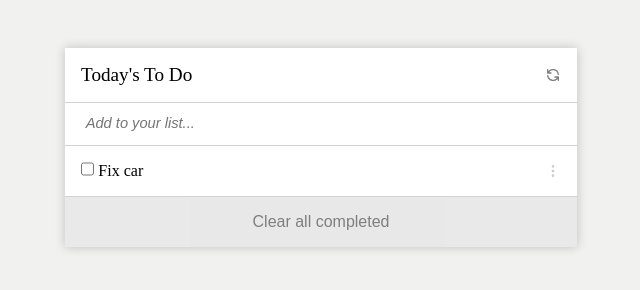
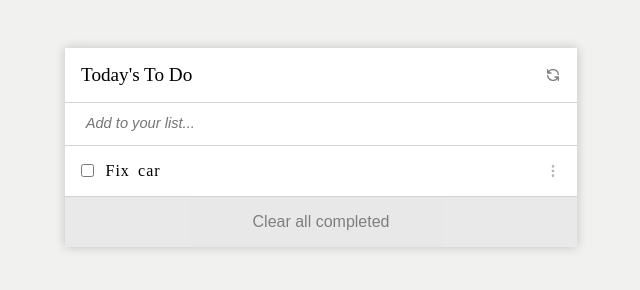
Before and after one commit to julzedz/To-Do-list, a website built with webpack: page src/index.html in a window 1280 px wide. Shown: the full height of the page, 319-959 px from the left. Built offline with nearby package versions, Linux system fonts and the light colour scheme.

Commit message:
Update style.css

```diff
--- a/src/style.css
+++ b/src/style.css
@@ -88,15 +88,26 @@ svg {
   border-bottom: 0.2px solid #d3d3d3;
 }
 
+.items div {
+  display: flex;
+  align-items: center;
+}
+
 .items svg {
   cursor: move;
-  opacity: .2;
+  opacity: .3;
 }
 
 .todo-item {
   height: 1em;
   width: 1em;
   padding: 1em;
+}
+
+label {
+  padding-left: .7em;
+  word-spacing: .2em;
+  letter-spacing: 1px;
 }
 
 .clear-button {
```
